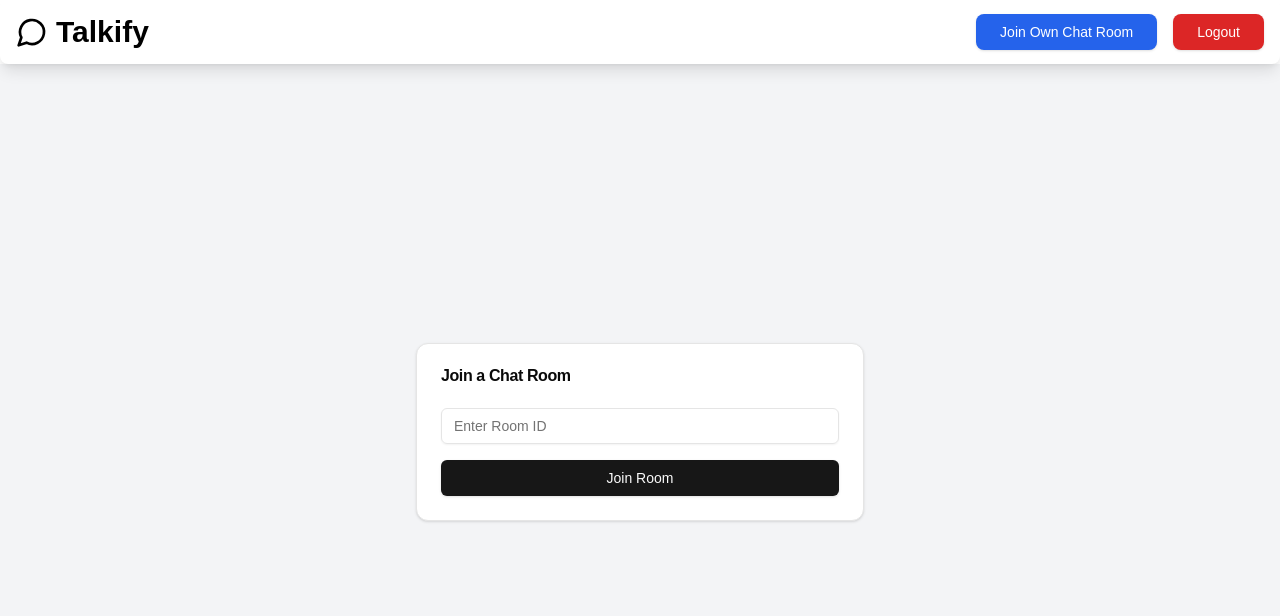
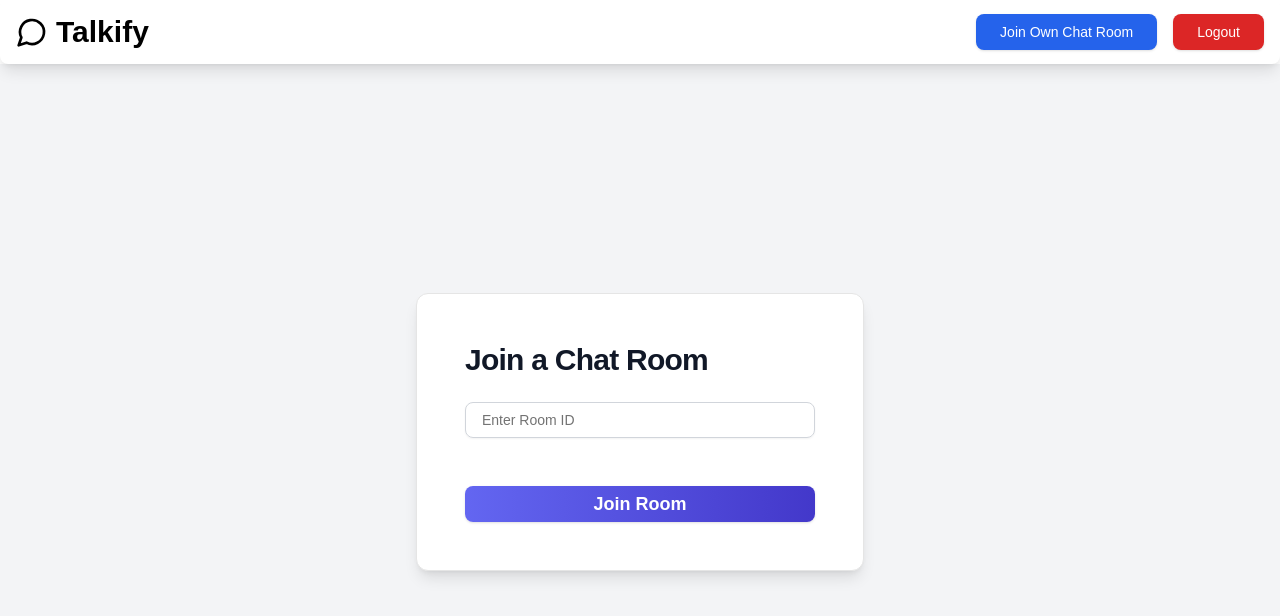
Before and after one commit to sukantamajhi/talkify, a Next.js app in the folder client/: page /chat in a window 1280 px wide. Shown: the top 616 px of the page. Built offline with nearby package versions, Linux system fonts and the light colour scheme; no server answers.

Commit message:
Changes done

```diff
--- a/client/app/page.tsx
+++ b/client/app/page.tsx
@@ -133,18 +133,21 @@ export default function AuthPage() {
 							/>
 						</div>
 
-						<div className='mb-6 relative'>
+						<div className='mb-6'>
 							<Label
 								htmlFor='password'
 								className='text-lg font-medium'>
 								Password
 							</Label>
+							<div className='relative'>
 								<Input
 									id='password'
 									type={passwordVisible ? "text" : "password"}
 									placeholder='Enter your password'
 									value={password}
-								onChange={(e) => setPassword(e.target.value)}
+									onChange={(e) =>
+										setPassword(e.target.value)
+									}
 									required
 									className='mt-2 p-3 w-full rounded-lg border border-gray-300 focus:outline-none focus:ring-2 focus:ring-indigo-500 transition-all duration-200'
 								/>
@@ -160,6 +163,7 @@ export default function AuthPage() {
 									) : (
 										<EyeIcon className='w-6 h-6 text-blue-800' />
 									)}
+								</div>
 							</div>
 						</div>
 
--- a/client/components/Chat/ChatArea.tsx
+++ b/client/components/Chat/ChatArea.tsx
@@ -92,7 +92,7 @@ function ChatArea({
 
 					{/* Text Section */}
 					<div className='text-white'>
-						<h2 className='text-xl font-bold'>
+						<h2 className='text-2xl font-bold'>
 							Welcome to Chat Room #{room?.name}
 						</h2>
 						<p className='text-gray-100 text-base'>
@@ -104,7 +104,7 @@ function ChatArea({
 				{/* Button Section */}
 				<Button
 					onClick={handleJoinAnotherRoom}
-					className='px-6 py-2 rounded-lg text-white bg-gradient-to-r from-green-500 to-green-700 hover:from-green-600 hover:to-green-800 transform hover:scale-105 hover:shadow-lg transition-all duration-300'>
+					className='px-6 py-2 rounded-lg text-white bg-gradient-to-r from-green-500 to-green-700 hover:from-green-600 hover:to-green-800 transform hover:scale-105 hover:shadow-xl transition-all duration-300'>
 					Switch to Another Room
 				</Button>
 			</CardHeader>
--- a/client/components/Chat/RoomJoin.tsx
+++ b/client/components/Chat/RoomJoin.tsx
@@ -14,13 +14,15 @@ function RoomJoin({ onJoin }: { onJoin: (roomId: string) => void }) {
 	};
 
 	return (
-		<Card className='w-full max-w-md'>
-			<CardHeader>
-				<CardTitle>Join a Chat Room</CardTitle>
+		<Card className='w-full max-w-md bg-white shadow-lg rounded-xl p-6'>
+			<CardHeader className='pb-6'>
+				<CardTitle className='text-3xl font-semibold text-gray-900'>
+					Join a Chat Room
+				</CardTitle>
 			</CardHeader>
 			<CardContent>
-				<form onSubmit={handleSubmit}>
-					<div className='mb-4'>
+				<form onSubmit={handleSubmit} className='space-y-6'>
+					<div className='mb-6'>
 						<Input
 							id='roomId'
 							type='text'
@@ -28,9 +30,13 @@ function RoomJoin({ onJoin }: { onJoin: (roomId: string) => void }) {
 							value={roomId}
 							onChange={(e) => setRoomId(e.target.value)}
 							required
+							className='p-4 w-full rounded-lg border border-gray-300 focus:outline-none focus:ring-2 focus:ring-indigo-500 transition-all duration-300'
 						/>
 					</div>
-					<Button type='submit' className='w-full'>
+
+					<Button
+						type='submit'
+						className='w-full py-3 bg-gradient-to-r from-indigo-500 to-indigo-700 text-white rounded-lg font-semibold text-lg transition-all duration-300 hover:from-indigo-600 hover:to-indigo-800 transform hover:scale-105'>
 						Join Room
 					</Button>
 				</form>
```
Lines whose indentation alone changed are shown as unchanged.
